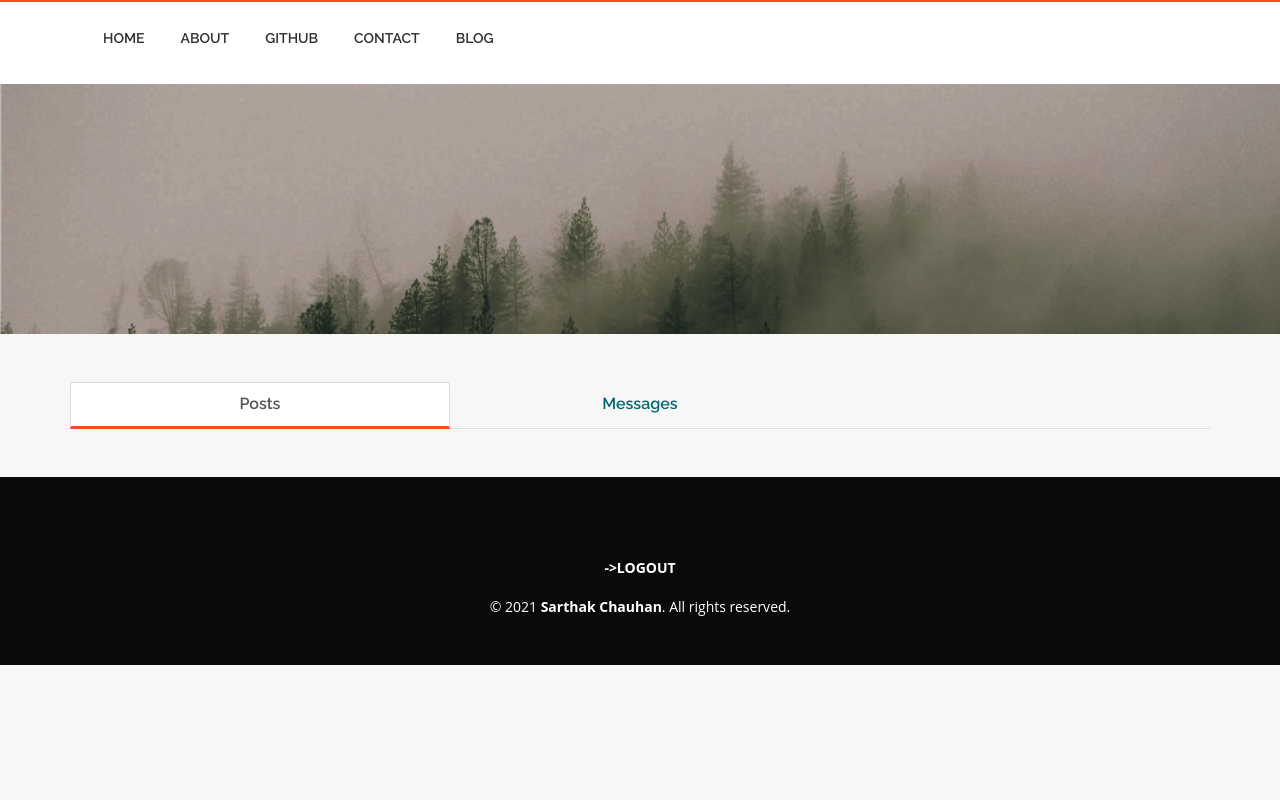
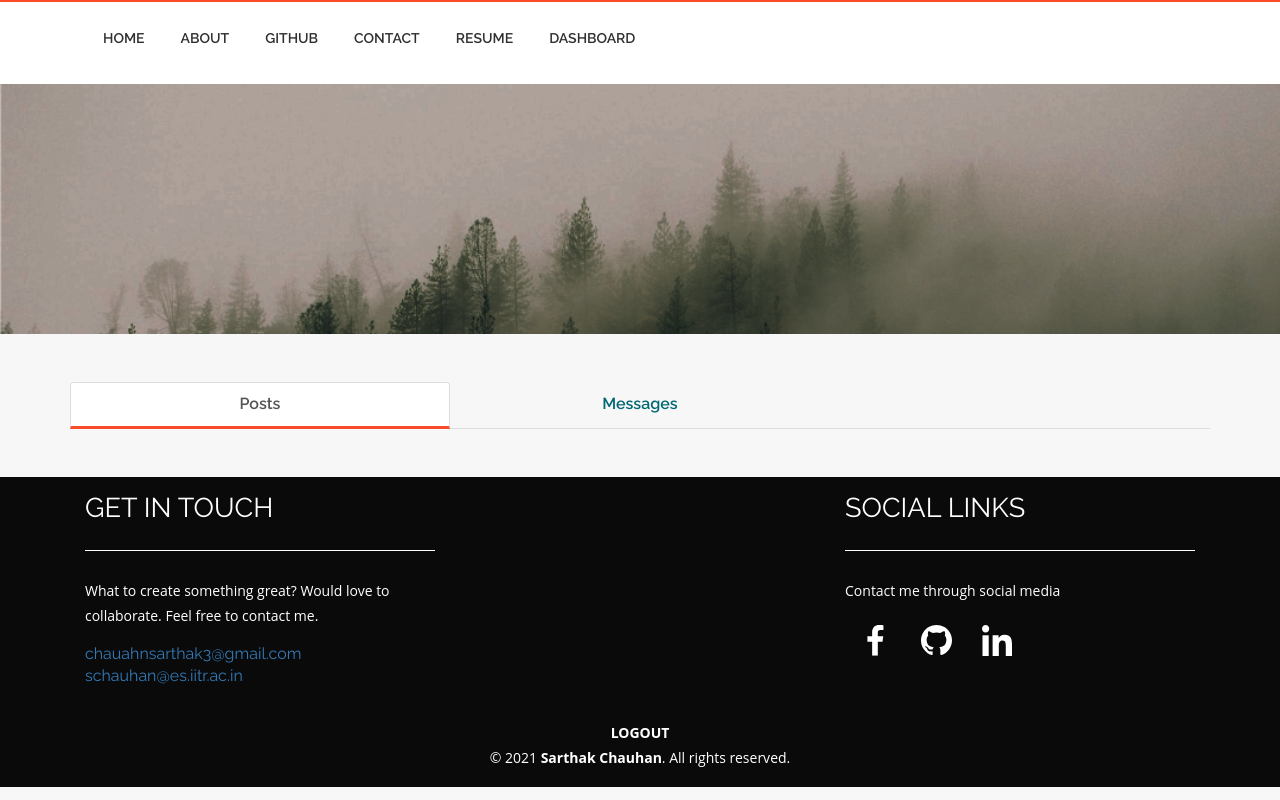
Before and after one commit to Sar1hak/portfolio, a Flask app: template templates/dashboard.html in a window 1280 px wide. Run offline with Flask 2, Linux system fonts and the light colour scheme; the template is opened without the code that fills it: values that come from a table or form of the project are taken from there, others are empty; data comes from the database, SQL or seed files in the repository; both versions use the stored data as it was after the commit; some libraries are stand-ins or nearby versions.

Commit message:
dashboard bug fixed

```diff
--- a/templates/dashboard.html
+++ b/templates/dashboard.html
@@ -1,59 +1,5 @@
-<!--
-Author: Sarthak Chauhan
-mail id: chauhansarthak3@gmail.com
--->
-<!DOCTYPE HTML>
-<html>
-<head>
-<title>Sarthak Chauhan - Portfolio</title>
-<meta name="viewport" content="width=device-width, initial-scale=1">
-<meta http-equiv="Content-Type" content="text/html; charset=utf-8" />
-<meta name="keywords" content="Style Blog Responsive web template, Bootstrap Web Templates, Flat Web Templates, Android Compatible web template,
-Smartphone Compatible web template, free webdesigns for Nokia, Samsung, LG, SonyEricsson, Motorola web design" />
-<script type="applijewelleryion/x-javascript"> addEventListener("load", function() { setTimeout(hideURLbar, 0); }, false); function hideURLbar(){ window.scrollTo(0,1); } </script>
-<link href="{{ url_for('static', filename='css/bootstrap.css') }}" rel='stylesheet' type='text/css' />
-<!-- Custom Theme files -->
-<link href='//fonts.googleapis.com/css?family=Raleway:400,600,700' rel='stylesheet' type='text/css'>
-<link href="{{ url_for('static', filename='css/style.css') }}" rel='stylesheet' type='text/css' />
-<script src="{{ url_for('static', filename='js/jquery-1.11.1.min.js') }}"></script>
-<script src="{{ url_for('static', filename='js/bootstrap.min.js') }}"></script>
-</head>
-<body>
-<div class="header" id="ban">
-	<div class="container">
-		<div class="header_right">
-			<nav class="navbar navbar-default">
-				<!-- Brand and toggle get grouped for better mobile display -->
-				<div class="navbar-header">
-					<button type="button" class="navbar-toggle collapsed" data-toggle="collapse" data-target="#bs-example-navbar-collapse-1">
-						<span class="sr-only">Toggle navigation</span>
-						<span class="icon-bar"></span>
-						<span class="icon-bar"></span>
-						<span class="icon-bar"></span>
-					</button>
-				</div>
-				<!-- Collect the nav links, forms, and other content for toggling -->
-				<div class="collapse navbar-collapse nav-wil" id="bs-example-navbar-collapse-1">
-					<nav class="link-effect-7" id="link-effect-7">
-						<ul class="nav navbar-nav">
-							<li><a href="/">Home</a></li>
-							<li><a href="/about">About</a></li>
-							<li><a href="https://github.com/Sar1hak" target="_blank">Github</a></li>
-							<li><a href="/contact">Contact</a></li>
-							<li><a href="/blog">Blog</a></li>
-						</ul>
-					</nav>
-
-				</div>
-				<!-- /.navbar-collapse -->
-			</nav>
-		</div>
-		<div class="clearfix"> </div>
-	</div>
-</div>
-<!-- banner -->
-<div class="banner-1">
-</div>
+{% extends "dashboard_layout.html" %}
+{%block body%}
 <div class="technology">
   <div class="container">
 <div class="bs-example bs-example-tabs" role="tabpanel" data-example-id="togglable-tabs">
@@ -147,21 +93,4 @@ Smartphone Compatible web template, free webdesigns for Nokia, Samsung, LG, Sony
 </div>
 </div>
 
-
-
-
-
-
-<div class="footer">
-	<div class="container">
-	<div class="copyright wow fadeInDown"  data-wow-duration=".8s" data-wow-delay=".2s"></div>
-		<div class="copyright">
-      <p><a href="/logout">->LOGOUT</a></p>
-				<p>© 2021 <a href="/about">Sarthak Chauhan</a>. All rights reserved.</p>
-		</div>
-    </div>
-	</div>
-</div>
-
-</body>
-</html>
+{% endblock %}
--- /dev/null
+++ b/templates/dashboard_layout.html
@@ -0,0 +1,107 @@
+<!--
+Author: Sarthak Chauhan
+mail id: chauhansarthak3@gmail.com
+-->
+<!DOCTYPE HTML>
+<html>
+<head>
+<title>Sarthak Chauhan - Dashboard</title>
+<meta name="viewport" content="width=device-width, initial-scale=1">
+<meta http-equiv="Content-Type" content="text/html; charset=utf-8" />
+<meta name="keywords" content="Style Blog Responsive web template, Bootstrap Web Templates, Flat Web Templates, Android Compatible web template,
+Smartphone Compatible web template, free webdesigns for Nokia, Samsung, LG, SonyEricsson, Motorola web design" />
+<script type="applijewelleryion/x-javascript"> addEventListener("load", function() { setTimeout(hideURLbar, 0); }, false); function hideURLbar(){ window.scrollTo(0,1); } </script>
+<link href="{{ url_for('static', filename='css/bootstrap.css') }}" rel='stylesheet' type='text/css' />
+<!-- Custom Theme files -->
+<link href='//fonts.googleapis.com/css?family=Raleway:400,600,700' rel='stylesheet' type='text/css'>
+<link href="{{ url_for('static', filename='css/style.css') }}" rel='stylesheet' type='text/css' />
+<script src="{{ url_for('static', filename='js/jquery-1.11.1.min.js') }}"></script>
+<script src="{{ url_for('static', filename='js/bootstrap.min.js') }}"></script>
+</head>
+<body>
+<div class="header" id="ban">
+	<div class="container">
+		<div class="header_right">
+			<nav class="navbar navbar-default">
+				<!-- Brand and toggle get grouped for better mobile display -->
+				<div class="navbar-header">
+					<button type="button" class="navbar-toggle collapsed" data-toggle="collapse" data-target="#bs-example-navbar-collapse-1">
+						<span class="sr-only">Toggle navigation</span>
+						<span class="icon-bar"></span>
+						<span class="icon-bar"></span>
+						<span class="icon-bar"></span>
+					</button>
+				</div>
+				<!-- Collect the nav links, forms, and other content for toggling -->
+				<div class="collapse navbar-collapse nav-wil" id="bs-example-navbar-collapse-1">
+					<nav class="link-effect-7" id="link-effect-7">
+						<ul class="nav navbar-nav">
+							<li><a href="/">Home</a></li>
+							<li><a href="/about">About</a></li>
+							<li><a href="https://github.com/Sar1hak" target="_blank">Github</a></li>
+							<li><a href="/contact">Contact</a></li>
+							<li><a href="{{ url_for('static', filename= 'images/resume.pdf') }}" target="_blank">Resume</a></li>
+                            <li><a href="/dashboard">Dashboard</a></li>
+						</ul>
+					</nav>
+				</div>
+				<!-- /.navbar-collapse -->
+			</nav>
+		</div>
+		<div class="clearfix"> </div>
+	</div>
+</div>
+<!-- banner -->
+<div class="banner-1">
+</div>
+
+{% block body %}{% endblock %}
+
+
+<div class="footer">
+	<div class="container">
+		<div class="col-md-4 footer-left wow fadeInDown"  data-wow-duration=".8s" data-wow-delay=".2s">
+			<h4>GET IN TOUCH</h4>
+			<p>What to create something great? Would love to collaborate. Feel free to contact me.</p>
+			<a href="mailto:chauhansarthak3@gmail.com">chauahnsarthak3@gmail.com</a>
+			<a href="mailto:schauhan@es.iitr.ac.in">schauhan@es.iitr.ac.in</a>
+		</div>
+
+		<div class="col-md-4 footer-middle wow fadeInDown"  data-wow-duration=".8s" data-wow-delay=".2s">
+		</div>
+
+		<div class="col-md-4 footer-right wow fadeInDown"  data-wow-duration=".8s" data-wow-delay=".2s">
+			<h4>SOCIAL LINKS</h4>
+			<p>Contact me through social media </p>
+			<div class="nav navbar-nav navbar-right social-icons wow fadeInRight animated animated" data-wow-delay=".5s" style="visibility: visible; animation-delay: 0.5s; animation-name: fadeInRight;">
+				<div class="col-lg-2 col-md-2 col-sm-2 col-xs-2">
+					<div id="Facebook">
+						<a href="https://www.facebook.com/sarthak.chauhan.5264"> <img src="{{ url_for('static', filename='images/facebook.svg') }}" alt="photo" id="Behance" width="100%"> </a>
+					</div>
+				</div>
+				<div class="col-lg-2 col-md-2 col-sm-2 col-xs-2">
+					<div id="Github">
+						<a href="https://github.com/Sar1hak"> <img src="{{ url_for('static', filename='images/Github.svg') }}" alt="photo" id="Dribbble" width="100%"> </a>
+					</div>
+				</div>
+				<div class="col-lg-2 col-md-2 col-sm-2 col-xs-2">
+					<div id="Linkedin">
+						<a href="https://www.linkedin.com/in/sarthak-chauhan-3a8776149/"> <img src="{{ url_for('static', filename='images/linkedin.svg') }}" alt="photo" id="Medium" width="100%"> </a>
+					</div>
+				</div>
+			</div>
+
+			<div class="clearfix"> </div>
+
+		</div>
+		<div class="clearfix"></div>
+	</div>
+</div>
+<div class="copyright wow fadeInDown"  data-wow-duration=".8s" data-wow-delay=".2s">
+	<div class="container">
+        <p><a href="/logout">LOGOUT</a></p>
+		<p>© 2021 <a href="/about">Sarthak Chauhan</a>. All rights reserved.</p>
+	</div>
+</div>
+</body>
+</html>
```
Also changed, not shown: templates/edit.html (+26 -3 lines), portfolio.db.
